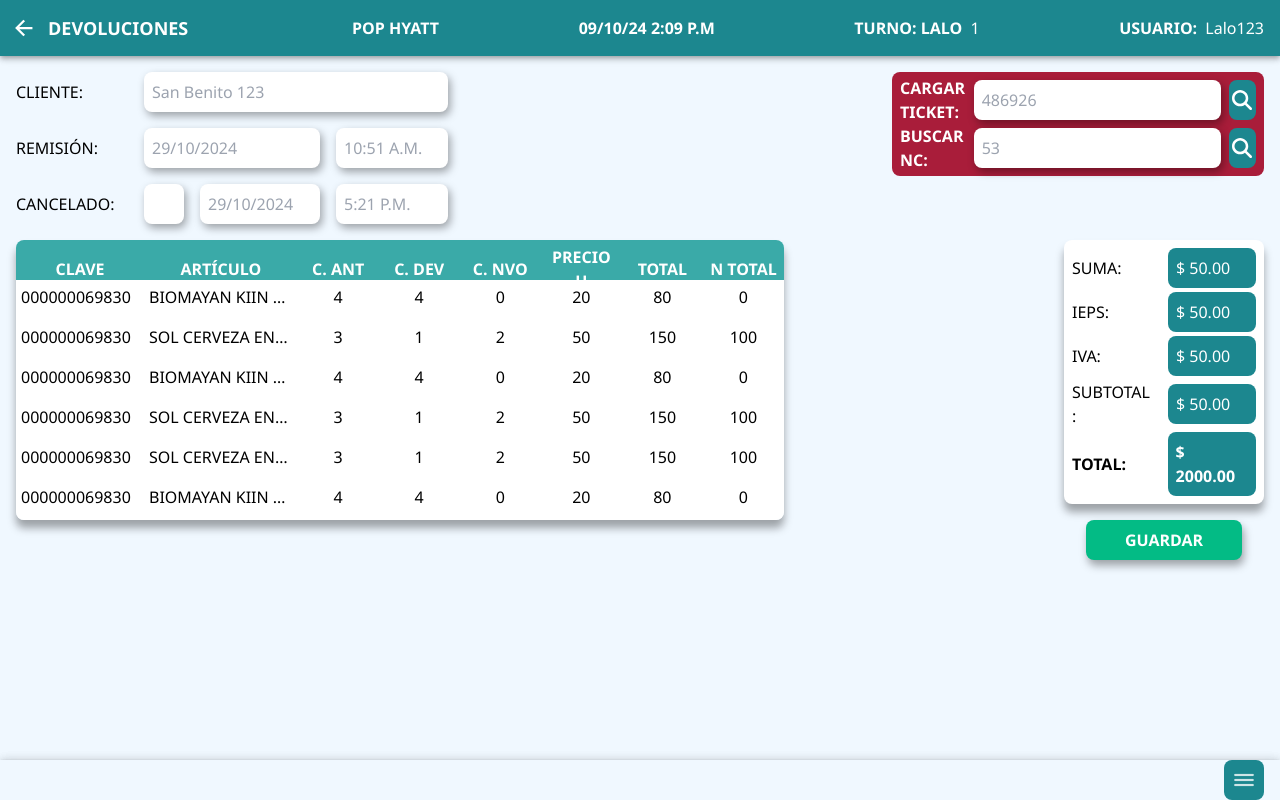
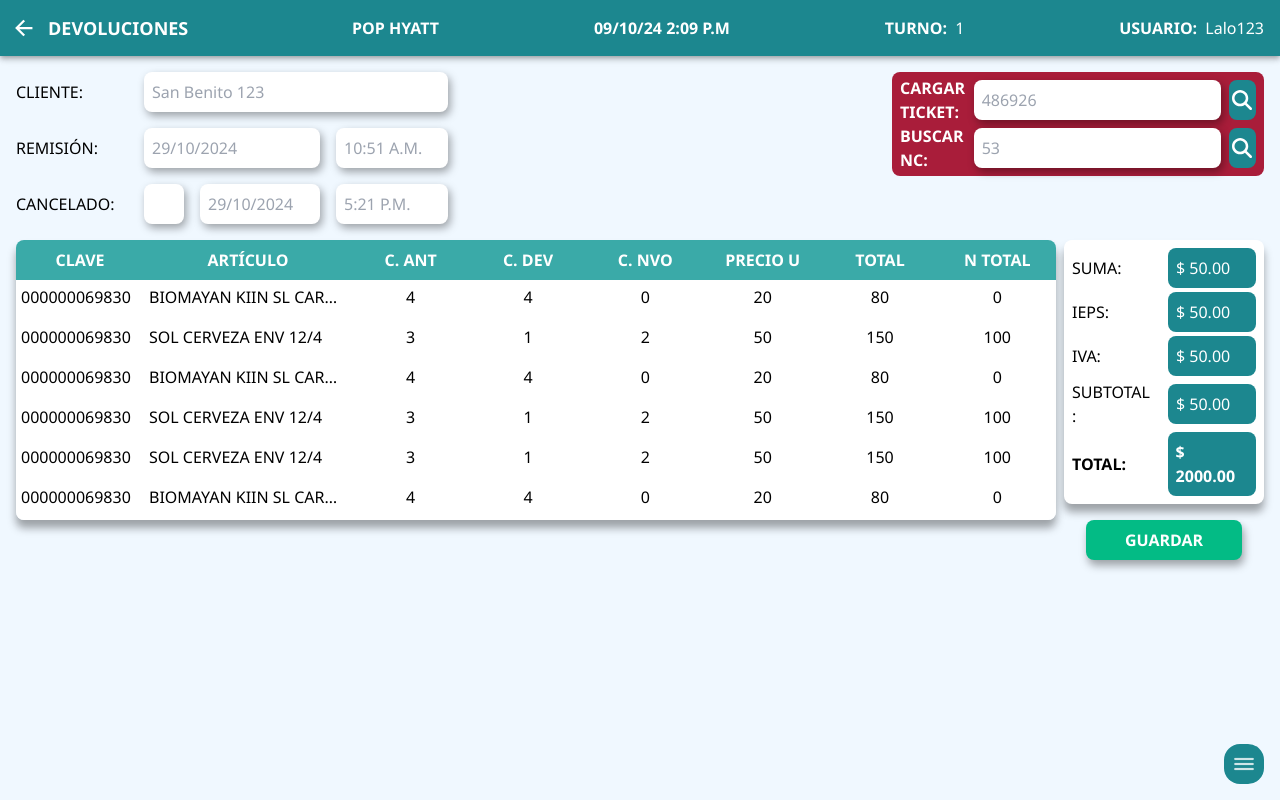
Before and after one commit to dewebbencorp/frontPvPop, a React (Vite) app: page /returns in a window 1280 px wide. Both pictures are taken after a click on the button 1248 px from the left and 780 px from the top of the page. Built offline with nearby package versions, Linux system fonts and the light colour scheme.

Commit message:
fix: Table and resume width in ReturnsView
fix: Delete "lalo" from the turn in header

style: Floating button rounded to 1rem

style: Deleting box shadowing in footer (Navbar)

```diff
--- a/src/common/components/Navbar.tsx
+++ b/src/common/components/Navbar.tsx
@@ -22,9 +22,9 @@ const Navbar: React.FC = () => {
 
   return (
     <>
-      <IonFooter className="h-10">
+      <IonFooter>
         {showNavbar ? (
-        <div className="flex flex-row w-full h-full">
+        <div className="flex flex-row w-full h-10">
           {modules.map((module, index) => (
             <button
               key={module.id}
@@ -81,8 +81,8 @@ const Navbar: React.FC = () => {
           </button>
         </div>
         ) : (
-          <div className="flex w-full items-center justify-end px-4 bg-background">
-            <button className="w-10 h-10 rounded-[0.5rem] bg-button-primary flex items-center justify-center" onClick={() => setShowNavbar(true)}>
+          <div className="flex w-full items-center justify-end p-4 bg-background">
+            <button className="w-10 h-10 rounded-[1rem] bg-button-primary flex items-center justify-center" onClick={() => setShowNavbar(true)}>
               <HamburgerIcon/>
             </button>
           </div>
--- a/src/common/layouts/Header.tsx
+++ b/src/common/layouts/Header.tsx
@@ -63,12 +63,12 @@ const Header: React.FC = () => {
               </div>
 
               <div>
-                <span className="text-[1rem] font-bold uppercase">Turno: Lalo </span>
+                <span className="text-[1rem] font-bold uppercase"> Turno: </span>
                 <span className="ml-1"> { turn } </span>
               </div>
 
               <div>
-                <span className="text-[1rem] font-bold uppercase">Usuario:</span>
+                <span className="text-[1rem] font-bold uppercase"> Usuario:</span>
                 <span className="ml-1"> { user } </span>
               </div>
             </div>
--- a/src/modules/returns/views/Returns.tsx
+++ b/src/modules/returns/views/Returns.tsx
@@ -68,7 +68,7 @@ const Returns2: React.FC = () => {
 
           <div className='flex grow justify-between gap-2'>
             {/* Tabla */}
-            <div className='w-[48rem] max-h-[280px] overflow-y-scroll shadow-[0rem_0.5rem_0.5rem_rgba(0,0,0,0.35)] rounded-lg'>
+            <div className='w-[48rem] grow max-h-[280px] overflow-y-scroll shadow-[0rem_0.5rem_0.5rem_rgba(0,0,0,0.35)] rounded-lg'>
               <TableReturns/>
             </div>
             {/* Tabla */}
--- a/src/modules/returns/views/Returns2.tsx
+++ b/src/modules/returns/views/Returns2.tsx
@@ -118,12 +118,12 @@ const Returns2: React.FC = () => {
 
           <div className="flex grow justify-between gap-2">
             {/* Tabla */}
-            <div className="w-[768px] max-h-[280px] overflow-y-scroll shadow-[0rem_0.5rem_0.5rem_rgba(0,0,0,0.35)] rounded-lg">
+            <div className='w-[48rem] grow max-h-[280px] overflow-y-scroll shadow-[0rem_0.5rem_0.5rem_rgba(0,0,0,0.35)] rounded-lg'>
               <TableReturns />
             </div>
             {/* Tabla */}
             {/* Resumen */}
-            <div className="flex flex-col items-center gap-4 grow">
+            <div className='flex flex-col items-center gap-4 max-w-[200px]'>
               <div className="w-full flex flex-col p-2 rounded-lg gap-1 h-min bg-white items-center shadow-[0rem_0.5rem_0.5rem_rgba(0,0,0,0.35)]">
                 <div className="flex w-full justify-start gap-4 items-center">
                   <span className="text-[1rem] uppercase max-w-20 w-20">
--- a/src/theme/App.css
+++ b/src/theme/App.css
@@ -33,3 +33,8 @@
     --background: #1C878F;
     --color: white;
 }
+
+.footer-md{
+    box-shadow: none;
+    -webkit-box-shadow: none;
+}
```
